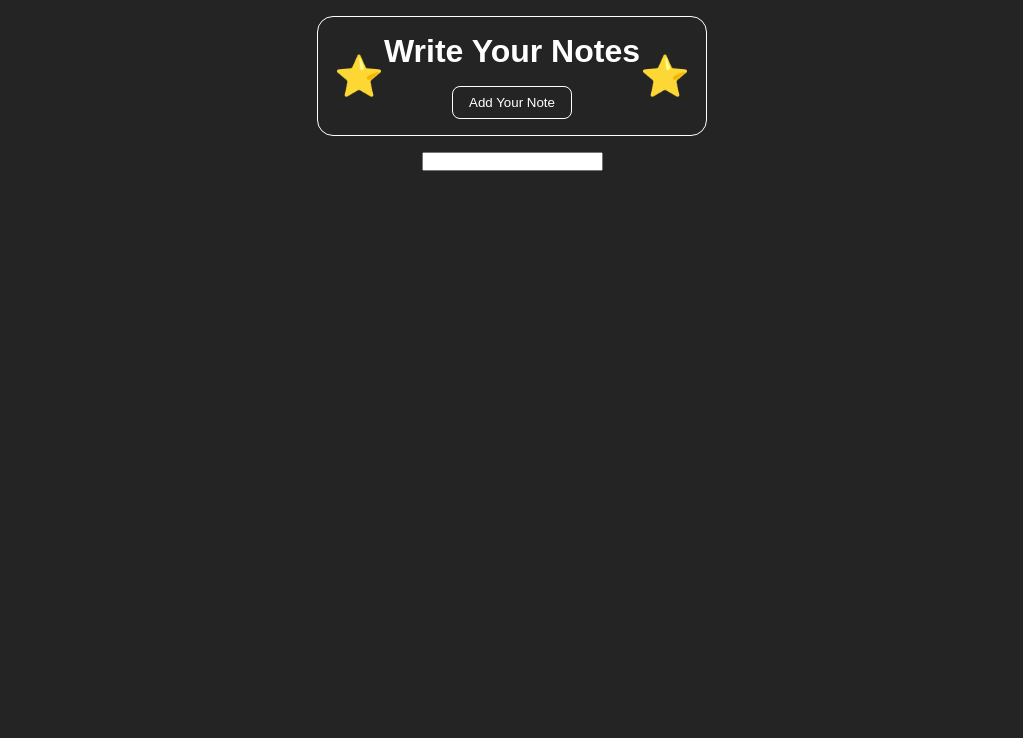
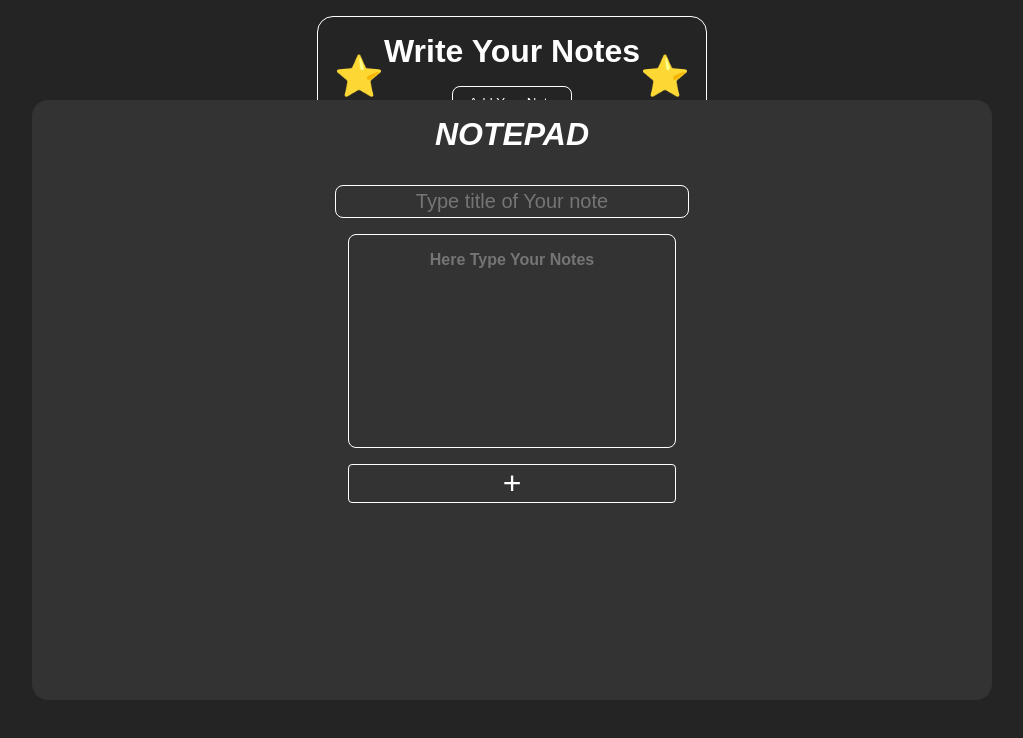
Before and after one commit to Ajgorek04/notes-react.js, a React (Vite) app: page / in a window 1280 px wide. Both pictures are taken after a click on the button "Add Your Note". Shown: the top 738 px of the page, without its empty margins (128-1151 px from the left). Built offline with nearby package versions, Linux system fonts and the light colour scheme.

Commit message:
Adding Form to Add Notes and titles

```diff
--- a/src/App.jsx
+++ b/src/App.jsx
@@ -6,18 +6,23 @@ import { AddInput } from "./components/AddInput/AddInput";
 function App() {
     const [isAddNoteShown, setIsAddNoteShown] = useState(false);
 
-    function handleAddNoteClick() {
-        alert("CLick");
+    function handleViewAddNoteClick() {
         setIsAddNoteShown(true);
+    }
+
+    function handleAddNoteClick(e) {
+        e.preventDefault();
+        alert("wiem");
+        setIsAddNoteShown(false);
     }
 
     return (
         <div className="container">
             <Header
-                addNote={handleAddNoteClick}
+                showNote={handleViewAddNoteClick}
                 showAddNote={setIsAddNoteShown}
             />
-            {isAddNoteShown && <AddInput />}
+            {isAddNoteShown && <AddInput addNote={handleAddNoteClick} />}
         </div>
     );
 }
--- a/src/components/AddInput/AddInput.jsx
+++ b/src/components/AddInput/AddInput.jsx
@@ -1,9 +1,20 @@
 import styles from "./AddInput.module.css";
 
-export function AddInput() {
+export function AddInput({ addNote }) {
     return (
         <div className={styles.inputDiv}>
-            <input type="text" />
+            <h1 className={styles.topText}>
+                <i>NOTEPAD</i>
+            </h1>
+            <form onSubmit={addNote}>
+                <input type="text" placeholder="Type title of Your note" />
+                <textarea
+                    cols="30"
+                    rows="10"
+                    placeholder="Here Type Your Notes"
+                ></textarea>
+                <button>+</button>
+            </form>
         </div>
     );
 }
--- a/src/components/AddInput/AddInput.module.css
+++ b/src/components/AddInput/AddInput.module.css
@@ -1,3 +1,81 @@
 .inputDiv {
-    align-self: center;
+    display: flex;
+    flex-direction: column;
+    align-items: center;
+    background-color: #333;
+    position: absolute;
+    top: 50%;
+    left: 50%;
+    transform: translate(-50%, -50%);
+    max-height: 90%;
+    min-height: 75%;
+    min-width: 75%;
+    border-radius: 1rem;
 }
+
+.topText {
+    margin: 1rem;
+}
+
+.inputDiv form {
+    margin-top: 1rem;
+    display: flex;
+    flex-direction: column;
+    gap: 1rem;
+    align-items: center;
+    justify-content: center;
+}
+
+.inputDiv input {
+    background-color: transparent;
+    border: 1px solid #fff;
+    padding: 0.25rem 0.75rem;
+    color: #fff;
+    border-radius: 0.5rem;
+    outline: 0;
+    width: 100%;
+    font-size: 1.25rem;
+}
+
+.inputDiv input::placeholder {
+    text-align: center;
+}
+
+.inputDiv textarea {
+    background-color: transparent;
+    border: 1px solid #fff;
+    border-radius: 0.5rem;
+    color: #fff;
+    resize: none;
+    padding: 1rem;
+    font-size: 1rem;
+    font-family: Arial, Helvetica, sans-serif;
+}
+
+.inputDiv textarea::placeholder {
+    text-align: center;
+    font-weight: bold;
+}
+
+.inputDiv button {
+    background-color: transparent;
+    border: 1px solid #fff;
+    border-radius: 0.25rem;
+    color: #fff;
+    font-size: 2rem;
+    width: 100%;
+    display: flex;
+    align-items: center;
+    justify-content: center;
+    cursor: pointer;
+}
+
+.inputDiv button:hover {
+    background-color: #fff;
+    color: green;
+}
+
+.inputDiv input:focus {
+    background-color: #fff;
+    color: #000;
+}
--- a/src/components/Header/Header.jsx
+++ b/src/components/Header/Header.jsx
@@ -1,12 +1,12 @@
 import styles from "./Header.module.css";
 
-export function Header({ addNote }) {
+export function Header({ showNote }) {
     return (
         <header className={styles.header}>
             <div className={styles.star}>⭐</div>
             <div className={styles.content}>
                 <h1> Write Your Notes </h1>
-                <button onClick={addNote}>Add Your Note</button>
+                <button onClick={showNote}>Add Your Note</button>
             </div>
             <div className={styles.star}>⭐</div>
         </header>
```
